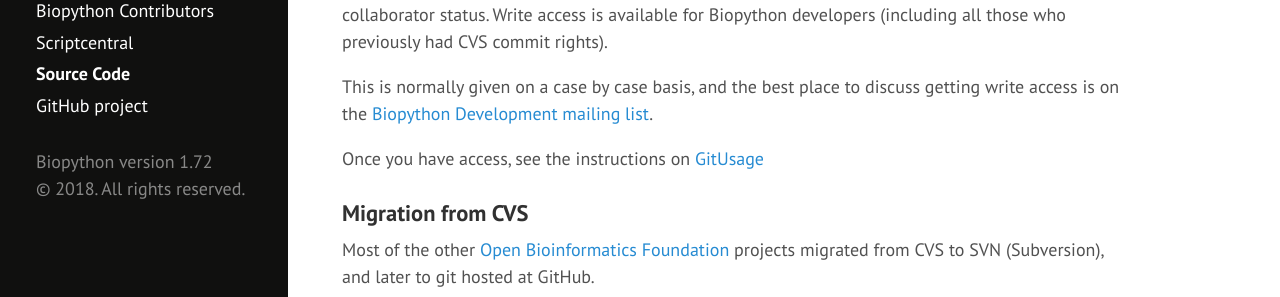
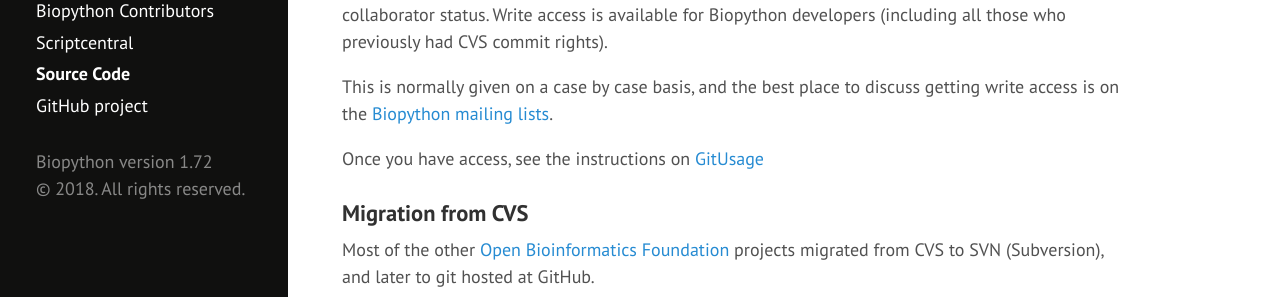
Before and after one commit to biopython/biopython.github.io, a Jekyll site: the page built from wiki/SourceCode.md, in a window 1280 px wide and 900 px high, scrolled down 885 px. Shown: the part 448-745 px from the top of the window. Built offline with Jekyll 4.4.1, drawn with Linux system fonts in a browser that asks for light colours.

Commit message:
Update mailing list link (#134)
Since we moved to GitHub development discussion in January 2018 we
should point to the main discussion list on the Source Code page.
See <https://biopython.org/wiki/Mailing_lists>

```diff
--- a/wiki/SourceCode.md
+++ b/wiki/SourceCode.md
@@ -82,8 +82,8 @@ Biopython developers (including all those who previously had CVS commit
 rights).
 
 This is normally given on a case by case basis, and the best place to
-discuss getting write access is on the [Biopython Development mailing
-list](mailto:biopython-dev@biopython.org).
+discuss getting write access is on the [Biopython mailing
+lists](Mailing_lists).
 
 Once you have access, see the instructions on
 [GitUsage](GitUsage "wikilink")
```
